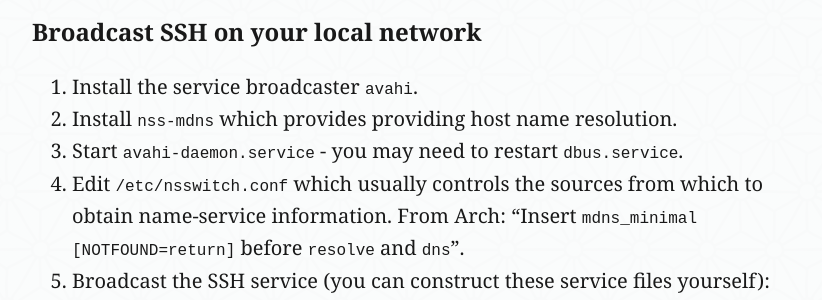
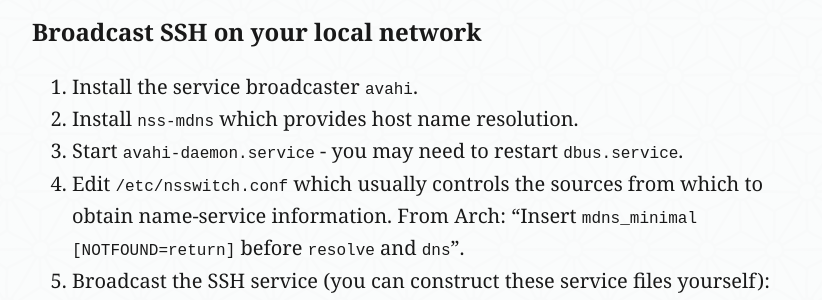
Before and after one commit to QasimK/qasimk.github.io, a Jekyll site: the page built from _posts/2017-05-26-local-service-discovery.md, in a window 1280 px wide. Shown: the part 963-1263 px from the top of the page, without its empty margins (228-1050 px from the left). Built offline with Jekyll 4.4.1, drawn with Linux system fonts in a browser that asks for light colours.

Commit message:
Update 2017-05-26-local-service-discovery.md

```diff
--- a/_posts/2017-05-26-local-service-discovery.md
+++ b/_posts/2017-05-26-local-service-discovery.md
@@ -35,7 +35,7 @@
 # Broadcast SSH on your local network
 
 1. Install the service broadcaster `avahi`.
-2. Install `nss-mdns` which provides providing host name resolution.
+2. Install `nss-mdns` which provides host name resolution.
 3. Start `avahi-daemon.service` - you may need to restart `dbus.service`.
 4. Edit `/etc/nsswitch.conf` which usually controls the sources from which to
    obtain name-service information. From Arch:
```
